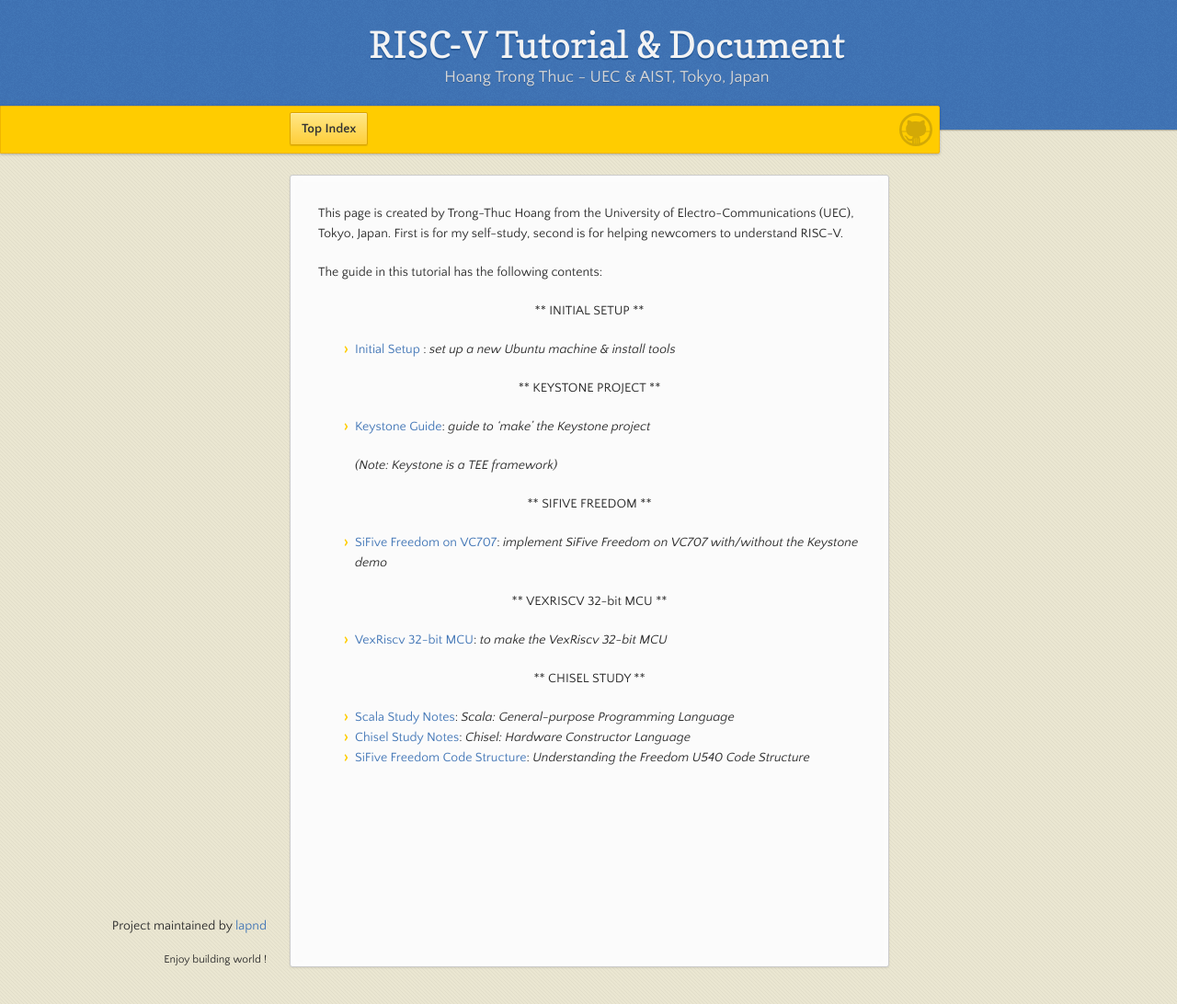
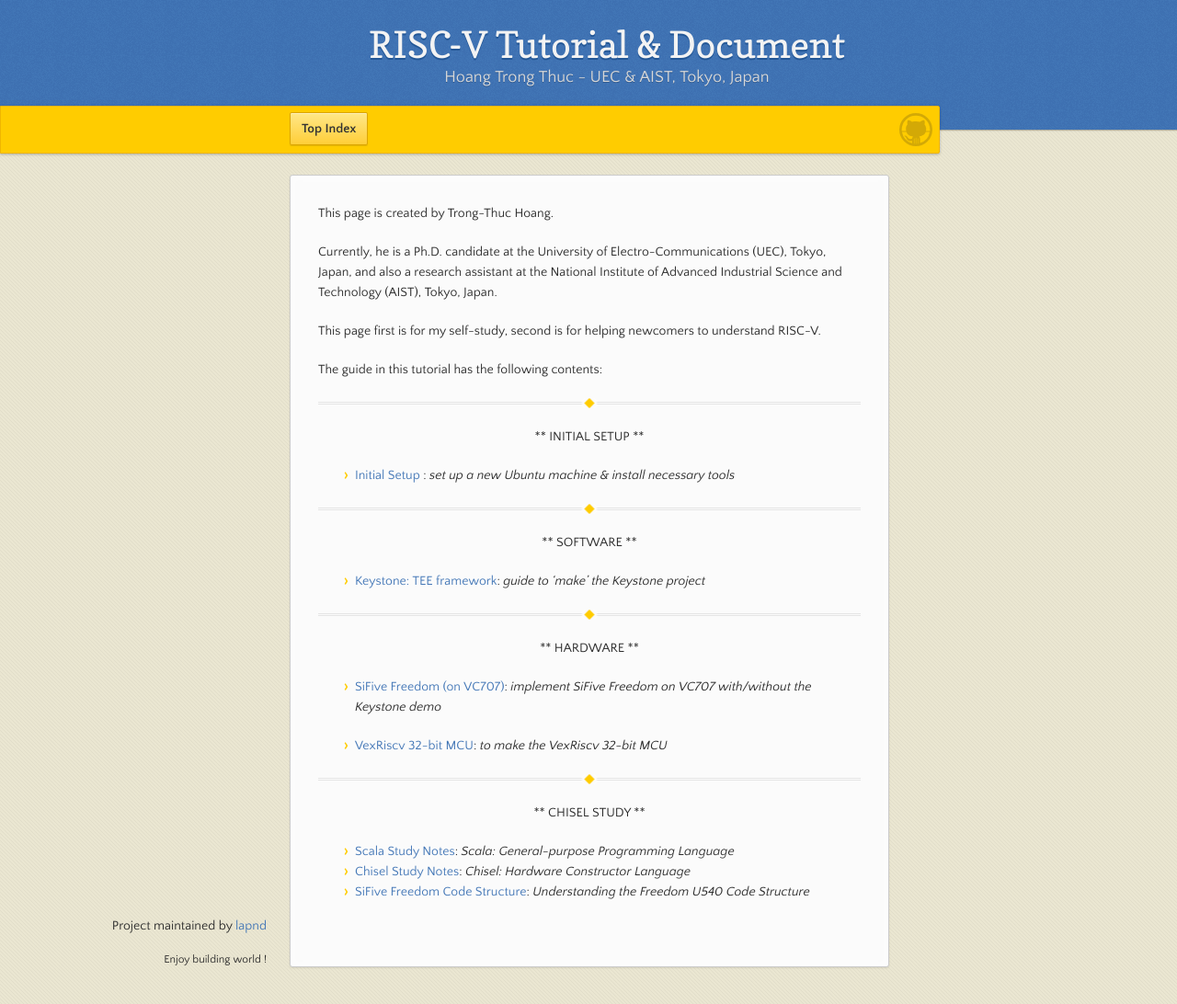
Before and after one commit to lapnd/httdes.github.io, a Jekyll site: the page built from index.md, in a window 1280 px wide and 1092 px high. Shown: the whole window at 92% size. Built offline with Jekyll 4.4.1, drawn with Linux system fonts in a browser that asks for light colours.

Commit message:
Update index.md

```diff
--- a/index.md
+++ b/index.md
@@ -2,27 +2,35 @@
 layout: default
 ---
 
-This page is created by Trong-Thuc Hoang from the University of Electro-Communications (UEC), Tokyo, Japan. First is for my self-study, second is for helping newcomers to understand RISC-V.
+This page is created by Trong-Thuc Hoang.
+
+Currently, he is a Ph.D. candidate at the University of Electro-Communications (UEC), Tokyo, Japan, and also a research assistant at the National Institute of Advanced Industrial Science and Technology (AIST), Tokyo, Japan.
+
+This page first is for my self-study, second is for helping newcomers to understand RISC-V.
 
 The guide in this tutorial has the following contents:
 
+* * *
+
 <p style="text-align:center">** INITIAL SETUP **</p>
 
-- [Initial Setup](./init.md) : *set up a new Ubuntu machine & install tools*
+- [Initial Setup](./init.md) : *set up a new Ubuntu machine & install necessary tools*
 
-<p style="text-align:center">** KEYSTONE PROJECT **</p>
+* * *
 
-- [Keystone Guide](./keystone.md): *guide to 'make' the Keystone project*
+<p style="text-align:center">** SOFTWARE **</p>
 
-	*(Note: Keystone is a TEE framework)*
+- [Keystone: TEE framework](./keystone.md): *guide to 'make' the Keystone project*
 
-<p style="text-align:center">** SIFIVE FREEDOM **</p>
+* * *
 
-- [SiFive Freedom on VC707](./vc707.md): *implement SiFive Freedom on VC707 with/without the Keystone demo*
+<p style="text-align:center">** HARDWARE **</p>
 
-<p style="text-align:center">** VEXRISCV 32-bit MCU **</p>
+- [SiFive Freedom (on VC707)](./vc707.md): *implement SiFive Freedom on VC707 with/without the Keystone demo*
 
 - [VexRiscv 32-bit MCU](./vexriscv.md): *to make the VexRiscv 32-bit MCU*
+
+* * *
 
 <p style="text-align:center">** CHISEL STUDY **</p>
 
```
